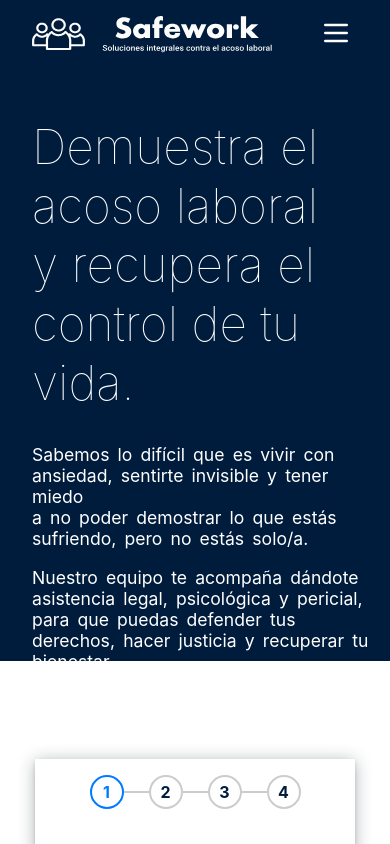
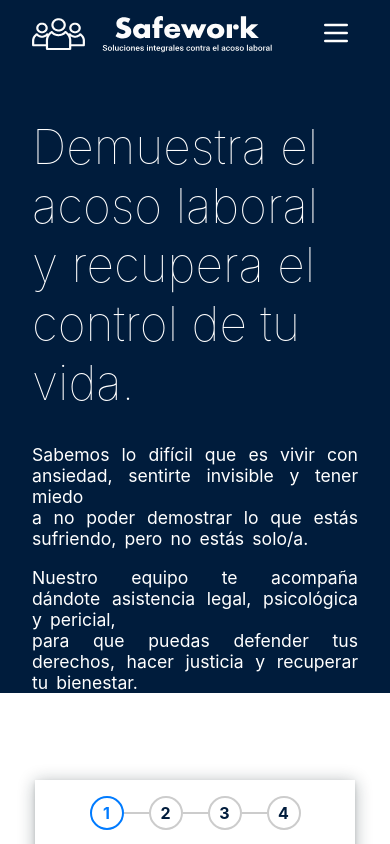
Before and after one commit to IvanOnGit/safe-work, a React (Vite) app: page / in a window 390 px wide. Shown: the top 844 px of the page. Built offline with nearby package versions, Linux system fonts and the light colour scheme.

Commit message:
text align on home p mobile added

```diff
--- a/src/components/Home/styles.ts
+++ b/src/components/Home/styles.ts
@@ -12,7 +12,7 @@ justify-content: space-between;
 @media (max-width: 768px) {
     width: 100%;
     flex-direction: column;
-    height: 35rem;
+    height: 37rem;
 }
 @media (min-width: 768px) and (max-width: 1024px) {
     height: 35rem;
@@ -35,8 +35,13 @@ export const TextContainer = styled.div`
 
     @media (max-width: 768px) {
         margin-left: 1rem;
-        margin-right: 2rem;
+        margin-right: 3rem;
         margin-bottom: 0;
+        padding: 0;
+
+        p {
+            text-align: justify;
+        }
     }
 
     @media (min-width: 768px) and (max-width: 1024px) {
```
